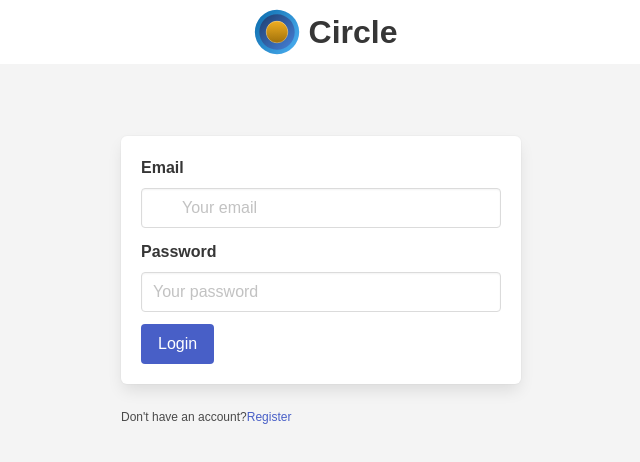
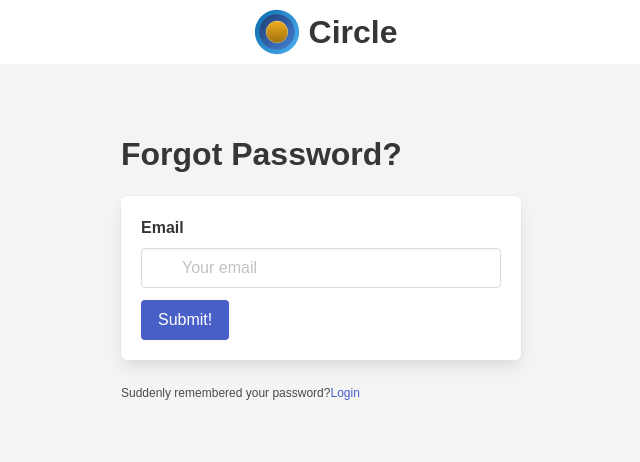
Before and after one commit to Seanmcn/portally, a React (Create React App) app in the folder frontend/: page /forgot_password in a window 1280 px wide. Before the commit this address led to /login. Shown: the top 462 px of the page, without its empty margins (319-959 px from the left). Built offline with nearby package versions, Linux system fonts and the light colour scheme.

Commit message:
Accounts #2 - A start on password resets

```diff
--- a/frontend/src/app/Router.js
+++ b/frontend/src/app/Router.js
@@ -2,6 +2,7 @@ import React from 'react';
 import { Switch, Route } from 'react-router-dom';
 import Login from '../pages/Login';
 import Register from '../pages/Register';
+import ResetPassword from '../pages/ResetPassword';
 import Home from '../pages/Home';
 
 const Router = () => (
@@ -9,6 +10,7 @@ const Router = () => (
     <Route exact path="/" component={Home} />
     <Route path="/login" component={Login} />
     <Route path="/register" component={Register} />
+    <Route path="/forgot_password" component={ResetPassword} />
     {/* <Route path="*" render={(props) => <LayoutNavbar {...props} />}/> */}
   </Switch>
 );
--- a/frontend/src/app/layout/Router.js
+++ b/frontend/src/app/layout/Router.js
@@ -7,6 +7,7 @@ const Router = () => (
   <Switch>
     <Route path="/login" render={(props) => <Layout {...props} />} />
     <Route path="/register" render={(props) => <Layout {...props} />} />
+    <Route path="/forgot_password" render={(props) => <Layout {...props} />} />
     <Route path="*" render={(props) => <LayoutNavbar {...props} />} />
   </Switch>
 );
--- a/frontend/src/components/auth/Login.js
+++ b/frontend/src/components/auth/Login.js
@@ -1,6 +1,6 @@
 import React from 'react';
 import { inject, observer, PropTypes } from 'mobx-react';
-import { Redirect } from 'react-router-dom';
+import { Link, Redirect } from 'react-router-dom';
 
 class Login extends React.Component {
   handleEmailChange = (e) => {
@@ -77,15 +77,27 @@ class Login extends React.Component {
 
         {errors ? <p className="help is-danger">Credentials not recognised. Please try again.</p> : null}
         {errors ? <p className="help is-danger">There was an error submitting your details.</p> : null}
+
         <div className="control">
           <button
             type="submit"
-            className="button is-link"
+            className="button is-link is-pulled-right"
             disabled={inProgress}
           >
             Login
           </button>
         </div>
+        <div className="is-clearfix" />
+        <Link
+          to="/forgot_password"
+          className="is-link help"
+        >
+          <span className="icon">
+            <i className="fas fa-unlock-alt" />
+          </span>
+          Forgot Password?
+        </Link>
+
       </form>
 
     );
--- /dev/null
+++ b/frontend/src/components/auth/ResetPassword.js
@@ -0,0 +1,64 @@
+import React from 'react';
+import { inject, observer, PropTypes } from 'mobx-react';
+
+class ResetPassword extends React.Component {
+  handleEmailChange = (e) => {
+    const { AuthStore } = this.props;
+    AuthStore.setEmail(e.target.value);
+  };
+
+  handleSubmitForm = (e) => {
+    const { AuthStore } = this.props;
+    e.preventDefault();
+    AuthStore.resetPassword();
+  };
+
+  render() {
+    const { AuthStore } = this.props;
+    const { values, inProgress } = AuthStore;
+    return (
+      <>
+        <div className="box">
+
+          <form onSubmit={this.handleSubmitForm}>
+
+            <div className="field">
+              <label className="label" htmlFor="email">Email</label>
+              <div className="control has-icons-left has-icons-right">
+                <input
+                  type="email"
+                  className="input"
+                  placeholder="Your email"
+                  id="email"
+                  value={values.email}
+                  onChange={this.handleEmailChange}
+                  autoComplete="email"
+                  required
+                />
+                <span className="icon is-small is-left">
+                  <i className="fas fa-envelope" />
+                </span>
+              </div>
+            </div>
+
+            <div className="control">
+              <button
+                type="submit"
+                className="button is-link"
+                disabled={inProgress}
+              >
+                Submit!
+              </button>
+            </div>
+          </form>
+        </div>
+      </>
+    );
+  }
+}
+
+ResetPassword.propTypes = {
+  AuthStore: PropTypes.observableArray.isRequired,
+};
+
+export default inject('AuthStore')(observer(ResetPassword));
--- a/frontend/src/pages/Login.js
+++ b/frontend/src/pages/Login.js
@@ -9,7 +9,7 @@ const Login = () => (
         <LoginComponent />
       </div>
       <p className="help">
-        Don&apos;t have an account?
+        Don&apos;t have an account?&nbsp;
         <Link
           to="/register"
         >
--- /dev/null
+++ b/frontend/src/pages/ResetPassword.js
@@ -0,0 +1,21 @@
+import React from 'react';
+import { Link } from 'react-router-dom';
+import { default as ResetPasswordComponent } from '../components/auth/ResetPassword';
+
+const ResetPassword = () => (
+  <div className="container containerLogin">
+    <h1 className="title">Forgot Password?</h1>
+
+    <ResetPasswordComponent />
+    <p className="help">
+      Suddenly remembered your password?
+      <Link
+        to="/login"
+      >
+        Login
+      </Link>
+    </p>
+
+  </div>
+);
+export default ResetPassword;
--- a/frontend/src/stores/AuthStore.js
+++ b/frontend/src/stores/AuthStore.js
@@ -100,6 +100,25 @@ class AuthStore {
       this.errors = err.response.data.errors;
     })).finally(action(() => { this.inProgress = false; this.authenticated = false; }));
   }
+
+  resetPassword() {
+    this.inProgress = true;
+
+    api.get('/sanctum/csrf-cookie')
+      .then(() => {
+        api.post('/password/email', {
+          email: this.values.email,
+        }).catch(action((err) => {
+          this.errors = err.response.data.errors;
+        }))
+          .finally(action(() => { this.inProgress = false; }));
+      }).catch(action((err) => {
+      // todo: test what we get back on this failure
+      // eslint-disable-next-line no-console
+        console.log(err);
+        this.errors = err.response.data.errors;
+      }));
+  }
 }
 
 export default new AuthStore();
```
Also changed, not shown: 2 other files (tests, documents, lock files or other folders).
